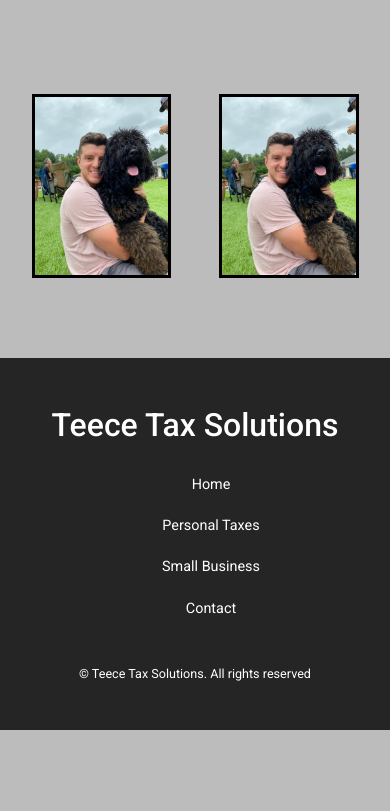
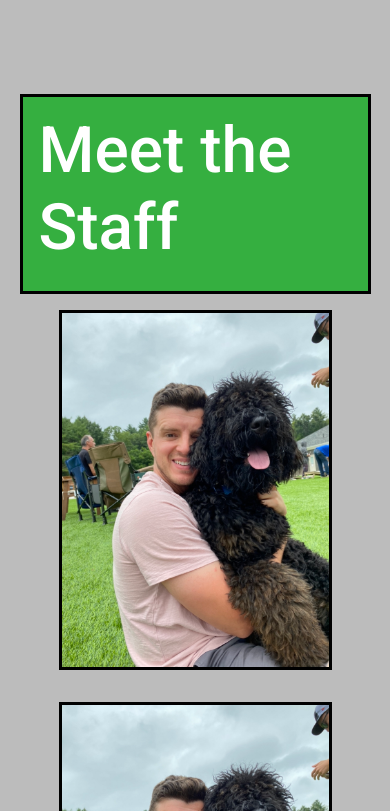
Before and after one commit to Jmajane/teece-tax, a React (Create React App) app: page / in a window 390 px wide. Shown: the part 2073-2884 px from the top of the page. Built offline with nearby package versions, Linux system fonts and the light colour scheme.

Commit message:
updated staff section and upadted css for images

```diff
--- a/src/index.css
+++ b/src/index.css
@@ -49,7 +49,7 @@ h1 {
 }
 
 section {
-  margin-top: 6rem;
+  margin-top: 2rem;
 }
 
 section > h2,
--- a/src/nav/Nav.jsx
+++ b/src/nav/Nav.jsx
@@ -28,7 +28,7 @@ const Nav = () => {
               <a className="nav-link" href="/PersonalTaxes">Personal Taxes <BsPersonCheck className="Nav__List-Icon"/></a>
             </li>
             <li className="nav-item">
-              <a className="nav-link" href="/SmallBusiness">Small Business <IoIosBusiness className="Nav__List-Icon"/></a>
+              <a className="nav-link" href="/SmallBusiness">Small Business / LLC<IoIosBusiness className="Nav__List-Icon"/></a>
             </li>
             <li className="nav-item">
               <a className="nav-link" href="/Contact">Contact <RiContactsBook2Line className="Nav__List-Icon"/></a>
--- a/src/pages/staff/Staff.jsx
+++ b/src/pages/staff/Staff.jsx
@@ -4,22 +4,30 @@ import './staff.css'
 const Staff = () => {
   return (
     <section id='staff'>
+      <div className='container staff__head'>
+        <h1>Meet the Staff</h1>
+      </div>
       <div className='container staff__container'>
         <article className='staffOne'>
           <div className='staff__middle'>
-              <div className='staff__info'>Shawn Teece is a Tax Accountant and owner
+              <div className='staff__info'>
+              <h3>Shawn Teece</h3>
+              <p>Shawn Teece is a Tax Accountant and owner
               of Teece Tax Solutions, a full-service tax practice and bookkeeping
               company in Western MA. He founded the company back in 2010 specializing
               in personal tax preparation. Shawn has obtained Bachelor’s and Master’s
               degrees from Westfield State University and is the CFO of a local
-              organization in Western MA.</div>
+              organization in Western MA.</p>
+              </div>
           </div>
           <img className="staff__image" src={Bailey} alt="staff" />
         </article>
 
         <article className='staffTwo'>
           <div className='staff__middle'>
-              <div className='staff__info'>Zuleyka Alvelo-Teece is an Accountant that
+              <div className='staff__info'>
+              <h3>Zuleyka Alvelo-Teece</h3>
+              <p>Zuleyka Alvelo-Teece is an Accountant that
               works as a Tax Preparer for Teece Tax Solutions, a full-service tax
               practice and bookkeeping company in Western, MA. She started working with
               taxes in 2011 back in Puerto Rico where she obtained her Bachelor’s Degree
@@ -27,7 +35,8 @@ const Staff = () => {
               Management from University of Turabo.  In her current role as a Tax Preparer,
               she specializes in personal tax returns and offers her services both in
               English and Spanish.  She also stands out as a Comptroller in a local
-              organization in Western Massachusetts.</div>
+              organization in Western Massachusetts.</p>
+              </div>
           </div>
           <img className="staff__image" src={Bailey} alt="staff" />
         </article>
--- a/src/pages/staff/staff.css
+++ b/src/pages/staff/staff.css
@@ -1,44 +1,60 @@
+.staff__head {
+  display: grid;
+  place-items: center;
+  background: rgb(53, 175, 64);
+  padding: 1rem;
+  border: 3px solid black;
+}
+
 .staff__container {
   display: grid;
   grid-template-columns: 1fr 1fr;
   gap: 3rem;
 }
 
-.staffOne, .staffTwo{
-  background: rgb(5, 119, 69);
-  border: 3px solid rgb(0, 0, 0);
-  height: auto;
-}
-
 .staff__image {
   opacity: 1;
-  width: 100%;
+  width: 32vw;
   height: auto;
+  margin: 1rem;
   transition: var(--transition);
   backface-visibility: hidden;
+  border: 3px solid black;
 }
 
 .staff__middle {
   transition: var(--transition);
   opacity: 0;
   position: absolute;
-  width: 30%;
-  padding: 0rem 0rem 2rem
+  width: 32vw;
+  margin: 1rem;
 }
 
 .staffOne:hover .staff__image{
-  opacity: 0.1;
+  opacity: 0.2;
+  border-color: rgb(3, 175, 143);
+  border-radius: 0 0 2.2rem 2.2rem;
+  box-shadow: 0 1rem 1rem rgb(13, 159, 18);
 }
 
 .staffOne:hover .staff__middle{
   opacity: 1;
+  border-color: rgb(3, 175, 143);
+  border-radius: 0 0 2.2rem 2.2rem;
+  box-shadow: 0 1rem 1rem rgb(13, 159, 18)
 }
 .staffTwo:hover .staff__image{
   opacity: 0.1;
+  border-color: rgb(3, 175, 143);
+  border-radius: 0 0 2.2rem 2.2rem;
+  box-shadow: 0 1rem 1rem rgb(13, 159, 18)
 }
 
 .staffTwo:hover .staff__middle{
   opacity: 1;
+  border-color: rgb(3, 175, 143);
+  border-radius: 0 0 2.2rem 2.2rem;
+  box-shadow: 0 1rem 1rem rgb(13, 159, 18)
 }
 
 .staff__info {
@@ -47,3 +63,47 @@
   font-size: 16px;
   padding: 16px 32px;
 }
+
+
+/* MEDIA QUERIES (MEDIUM DEVICES) */
+
+@media screen and (max-width: 1024px) {
+  .staff__container {
+      grid-template-columns: 1fr;
+      gap: 0rem;
+  }
+  .staff__image {
+    display: block;
+    margin-left: auto;
+    margin-right: auto;
+    width: 45vw;
+  }
+  .staffOne, .staffTwo {
+    display: block;
+    margin-left: auto;
+    margin-right: auto;
+    width: 45vw;
+  }
+  .staff__middle {
+    width: 45vw;
+    margin-left: 0;
+  }
+}
+
+/* MEDIA QUERIES (SMALL DEVICES) */
+
+@media screen and (max-width: 600px) {
+  .staff__container {
+      grid-template-columns: 1fr;
+      gap: 0rem
+  }
+  .staff__image {
+    width: 70vw;
+  }
+  .staffOne, .staffTwo {
+    width: 70vw;
+  }
+  .staff__middle {
+    width: 70vw;
+  }
+}
```
